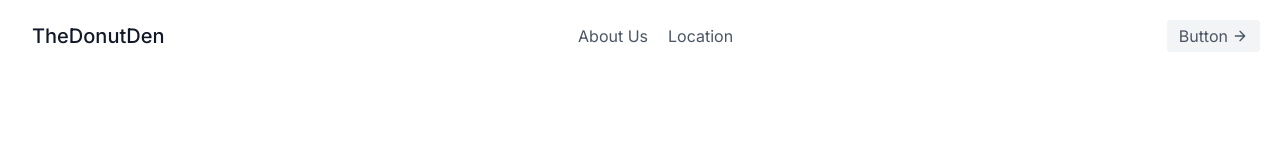
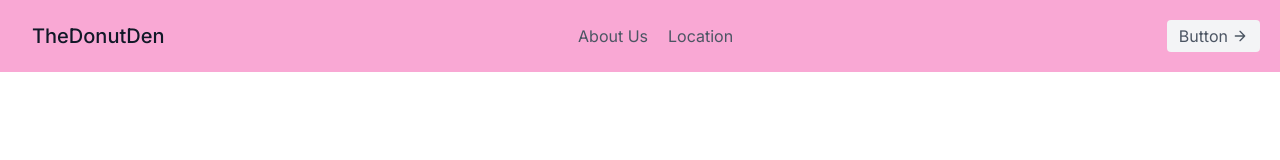
Before and after one commit to divanand13/is218-final---Div-and-Josue, a Next.js app in the folder donutshop/: page / in a window 1280 px wide. Shown: the top 160 px of the page. Built offline with nearby package versions, Linux system fonts and the light colour scheme.

Commit message:
changed header bg color #30

```diff
--- a/donutshop/src/app/components/header.tsx
+++ b/donutshop/src/app/components/header.tsx
@@ -2,7 +2,7 @@ import React from 'react'
 
 const Header = () => {
     return (
-        <header className="text-gray-600 body-font">
+        <header className="bg-pink-300 text-gray-600 body-font">
   <div className="container mx-auto flex flex-wrap p-5 flex-col md:flex-row items-center">
     <a className="flex title-font font-medium items-center text-gray-900 mb-4 md:mb-0">
 
```
